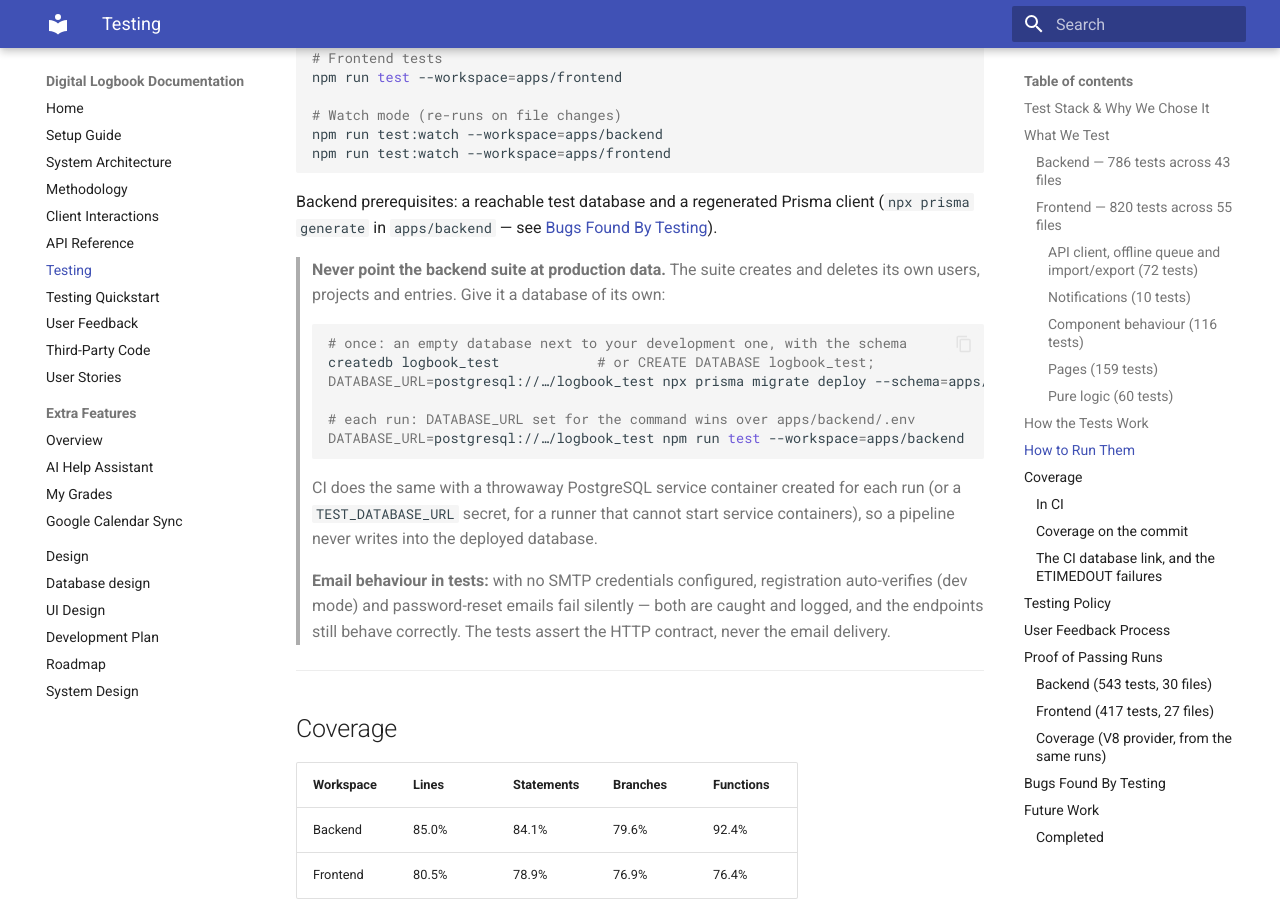
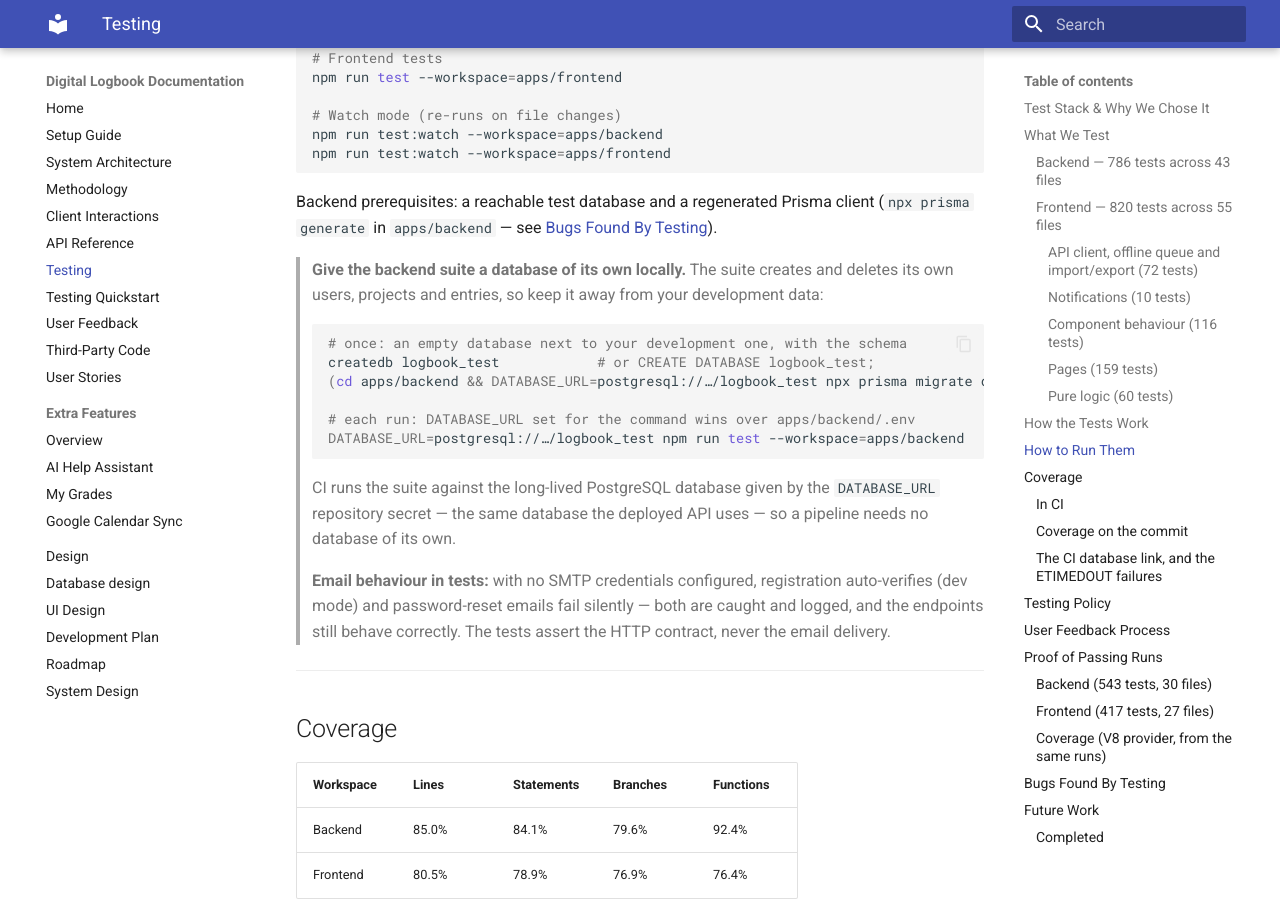
Before and after one commit to DiMpho-20/coms3011a-logbook-digital-logbook, an MkDocs documentation site: the page built from docs/testing.md, in a window 1280 px wide and 900 px high, scrolled down 4981 px. Built offline with MkDocs 1.6.1 and Material for MkDocs 9.7.7, drawn with Linux system fonts in a browser that asks for light colours.

Commit message:
ci: run the backend suite against the long-lived database again
The per-run throwaway database broke the pipeline: the migrate step
ran from the repository root, where Prisma 7 cannot find
apps/backend/prisma.config.ts, so the schema was never applied — and
the suite, pinned if: always(), ran anyway against an empty container
database. Most requests failed and coverage fell from about 80% to
30%. The suite returns to the long-lived PostgreSQL behind the
DATABASE_URL secret, which it ran green against for months. The
deploy job, keep-warm schedule, seed:demo script, the Dockerfile
migration step and the local logbook_test recipe all stay; the docs
follow the pipeline again.

````diff
--- a/docs/testing.md
+++ b/docs/testing.md
@@ -209,21 +209,22 @@ Backend prerequisites: a reachable test database and a regenerated Prisma
 client (`npx prisma generate` in `apps/backend` — see
 [Bugs Found By Testing](#bugs-found-by-testing)).
 
-> **Never point the backend suite at production data.** The suite creates and
-> deletes its own users, projects and entries. Give it a database of its own:
+> **Give the backend suite a database of its own locally.** The suite creates
+> and deletes its own users, projects and entries, so keep it away from your
+> development data:
 >
 > ```bash
 > # once: an empty database next to your development one, with the schema
 > createdb logbook_test            # or CREATE DATABASE logbook_test;
-> DATABASE_URL=postgresql://…/logbook_test npx prisma migrate deploy --schema=apps/backend/prisma/schema.prisma
+> (cd apps/backend && DATABASE_URL=postgresql://…/logbook_test npx prisma migrate deploy)
 >
 > # each run: DATABASE_URL set for the command wins over apps/backend/.env
 > DATABASE_URL=postgresql://…/logbook_test npm run test --workspace=apps/backend
 > ```
 >
-> CI does the same with a throwaway PostgreSQL service container created for
-> each run (or a `TEST_DATABASE_URL` secret, for a runner that cannot start
-> service containers), so a pipeline never writes into the deployed database.
+> CI runs the suite against the long-lived PostgreSQL database given by the
+> `DATABASE_URL` repository secret — the same database the deployed API uses —
+> so a pipeline needs no database of its own.
 
 > **Email behaviour in tests:** with no SMTP credentials configured,
 > registration auto-verifies (dev mode) and password-reset emails fail
````
Also changed, not shown: apps/backend/TESTING.md (+1 -1 lines), docs/architecture.md (+1 -1 lines), docs/setup.md (+7 -5 lines), 1 other file.
